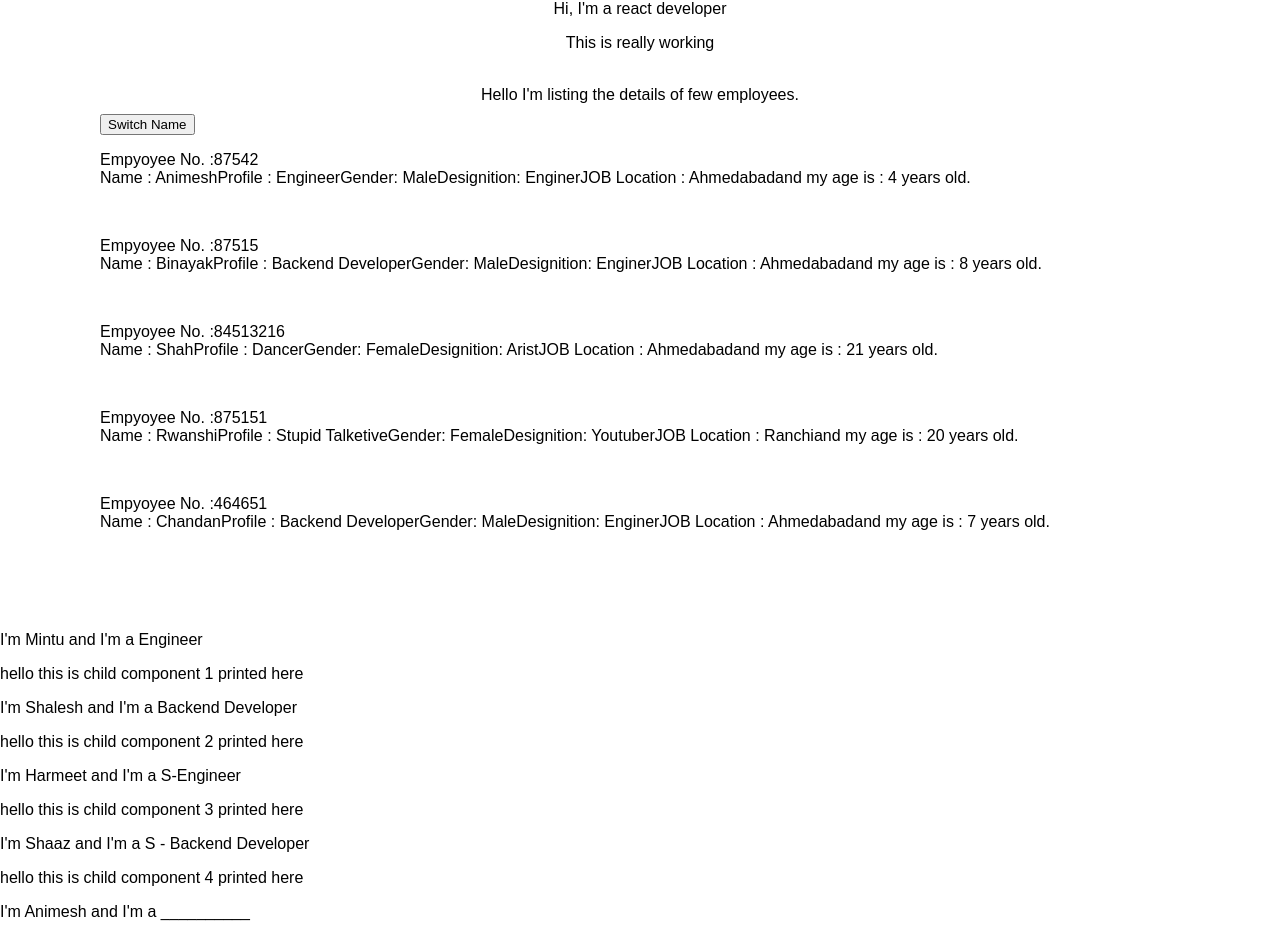
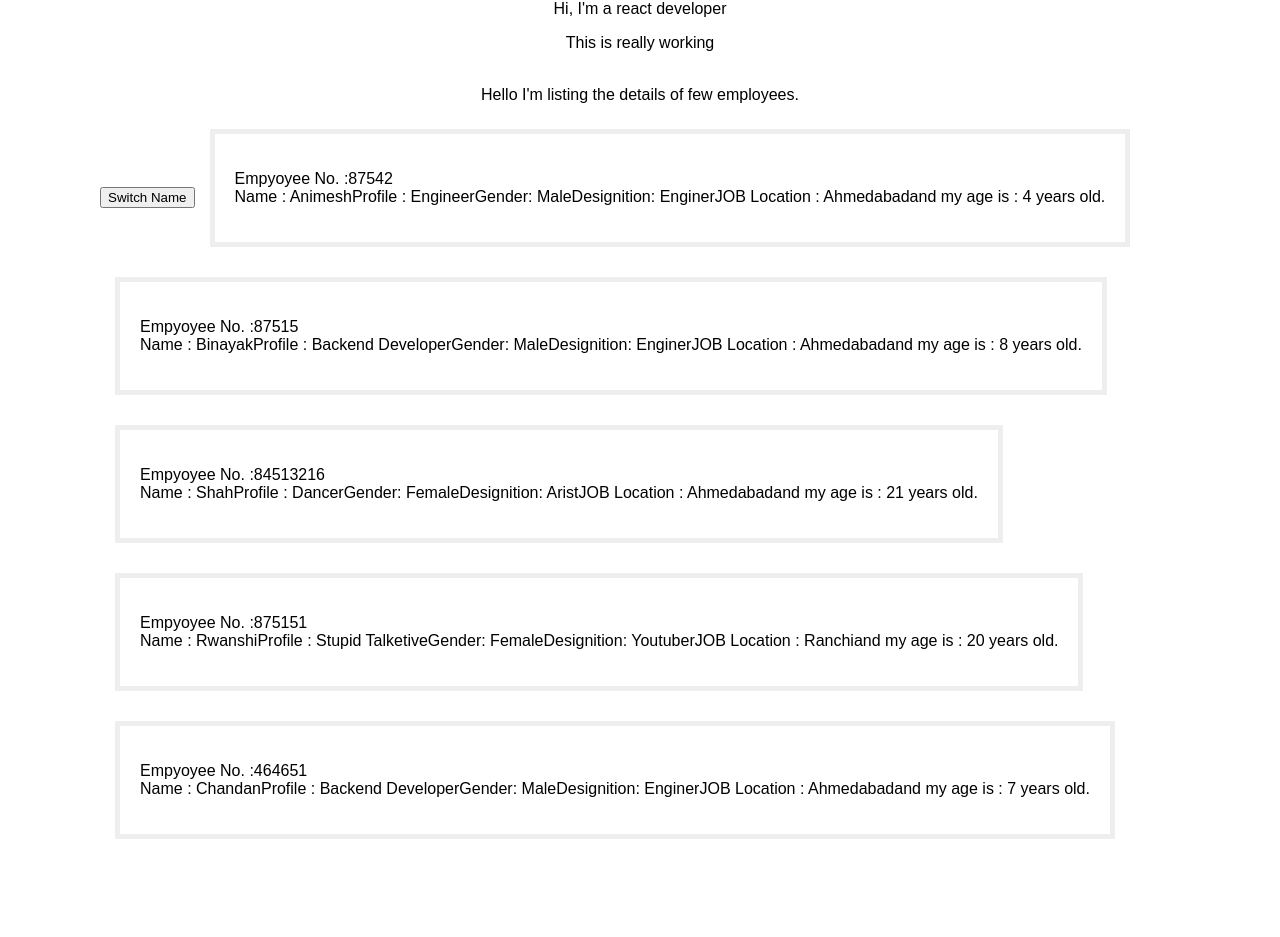
Before and after one commit to animehk55/React-JS, a React (Create React App) app: page / in a window 1280 px wide. Shown: the top 937 px of the page. Built offline with nearby package versions, Linux system fonts and the light colour scheme.

Commit message:
props handling up to mark

```diff
--- a/src/App.css
+++ b/src/App.css
@@ -15,3 +15,12 @@
   padding: 20px;
   margin: 15px;
 }
+
+.Person {
+  width: 60%;
+  margin: auto;
+  border: 1px solid #eee;
+  box-shadow: 0 2px 3px #ccc;
+  padding: 16px;
+  text-align: center;
+}
--- a/src/App.js
+++ b/src/App.js
@@ -22,13 +22,13 @@ class App extends Component {
       ]
   }
 
-  switchNameHandler = () => {
+  switchNameHandler = (newName) => {
     //console.log('Was clicked');
     //Don't mutate, or Do This : this.state.person[0].name = 'SOF';
     this.setState({
       person: [
         { Empyoyee_ID: "SOF_5421", name:  "SOF", profile:  "SOF_Enginer", sex: "NON_HUMAN", designation: "XXX", Location: "Austria" },
-        { Empyoyee_ID: "87515", name: "Binayak", profile: "Backend Developer", sex: "Male", designation: "Enginer", Location: "Ahmedabad" },
+        { Empyoyee_ID: newName, name: "Binayak", profile: "Backend Developer", sex: "Male", designation: "Enginer", Location: "Ahmedabad" },
         { Empyoyee_ID: "84513216", name: "Shah", profile: "Dancer", sex: "Female", designation: "Arist", Location: "Ahmedabad" },
         { Empyoyee_ID: "875151", name: "Rwanshi", profile: "Stupid Talketive", sex: "Female", designation: "Youtuber", Location: "Ranchi" },
         { Empyoyee_ID: "464651", name: "Chandan", profile: "Backend Developer", sex: "Male", designation: "Enginer", Location: "Ahmedabad" },
@@ -45,6 +45,20 @@ class App extends Component {
     }
   )
   }
+
+nameChangedHandler = (event) => {
+        this.setState({
+                personFunction : [
+                        { name: "Input Handle", profile: "Engineer_personFunction" },
+                        { name: event.target.value, profile: "Backend Developer_ personFunction" },
+                        { name: "Harmeet", profile: "S-Engineer_personFunction" },
+                        { name: "Shaaz", profile: "S - Backend Developer_personFunction" },
+                        { name: event.target.value, profile: "___, https://github.com/animehetwetwt5tk55/Rekkhkhkhkhkact-JS" }
+                          ]
+                        }
+                    )
+                }
+
   render () {
     return (
       <div>
@@ -54,7 +68,7 @@ class App extends Component {
       Hello I'm listing the details of few employees.<br />
       </div>
       <div className="margin">
-      <button onClick={this.switchNameHandler}>Switch Name</button>
+      <button onClick={() => this.switchNameHandler('Mai burbak tha pahale')}>Switch Name</button>
       <Person Empyoyee_ID={ this.state.person[0].Empyoyee_ID }
               name={ this.state.person[0].name }
               profile={ this.state.person[0].profile }
@@ -123,7 +137,8 @@ class App extends Component {
       <Person_function
               name={this.state.personFunction[4].name}
               designation={this.state.personFunction[4].profile}
-              click={this.switchNameHandler}
+              click={this.switchNameHandler.bind(this, "Chintu burbak hai kaya")}
+              changed={this.nameChangedHandler}
       >
               hello this is child component 5 printed here
       </Person_function>
--- a/src/Person/Person.js
+++ b/src/Person/Person.js
@@ -1,9 +1,10 @@
 import React, { Component } from 'react';
+import './../App.css';
 
 class Person extends Component {
   render (props) {
     return (
-      <div>
+      <div className="box">
         <p>
           Empyoyee No. :{this.props.Empyoyee_ID}
           <br />
--- a/src/Person/Person_function.js
+++ b/src/Person/Person_function.js
@@ -1,10 +1,12 @@
 import React from 'react';
+import './../App.css'
 
 const Person_function = (props) => {
     return (
-    <div>
+    <div className="Person">
     <p onClick={props.click}>I'm {props.name} and I'm a {props.designation}</p>
     <p>{props.children}</p>
+    <input type="text" onChange={props.changed} value={props.name} />
     </div>
     )
 };
```
Also changed, not shown: src/Person/notes.txt.
